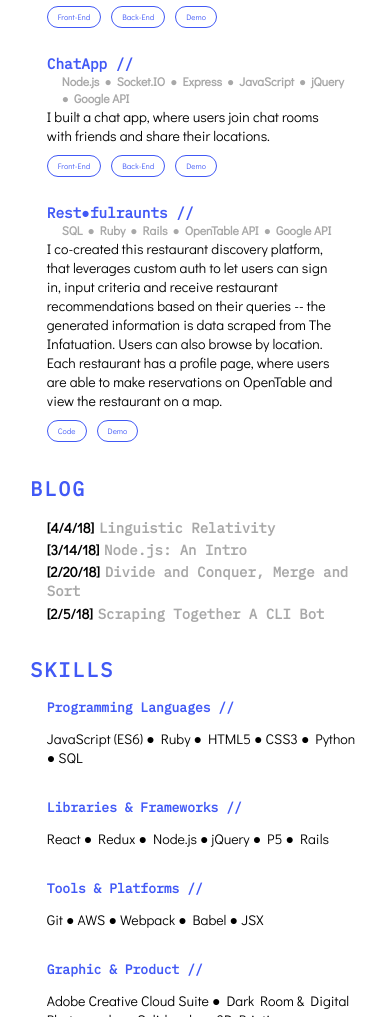
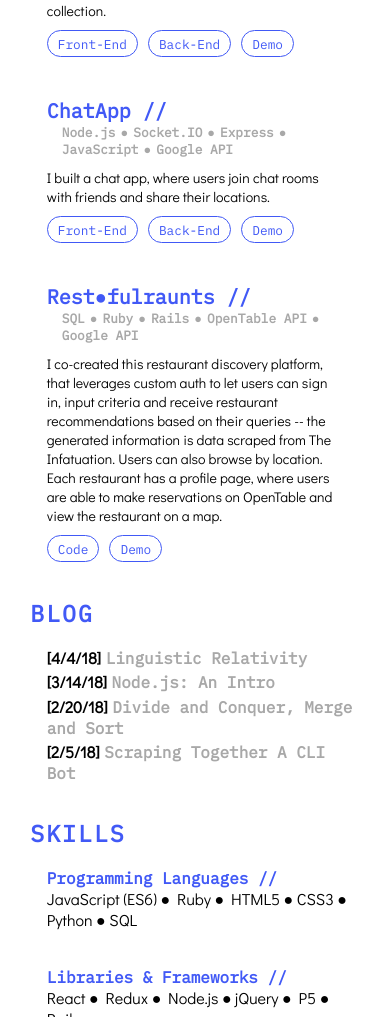
Before and after one commit to brookescarlett/brookescarlett.github.io, a website: page index.html in a window 390 px wide. Shown: the part 983-2000 px from the top of the page. Drawn offline with Linux system fonts and the light colour scheme.

Commit message:
working on mobile

```diff
--- a/index.html
+++ b/index.html
@@ -12,7 +12,7 @@
     <div class="header">
       <div>
         <h1 id="name">Brooke Scarlett Yalof</h1>
-        <h3 id="bio">Brooklyn-based <a href="" class="typewrite" data-period="2000" data-type='[ "full stack web developer", "foodie", "nerd", "taurus" ]'><span class="wrap"></a></span>, passionate about clean design and producing work that makes an impact.</h3>
+        <h3 id="bio">Brooklyn-based <a href="" class="typewrite" data-period="2000" data-type='[ "engineer", "foodie", "nerd", "taurus" ]'><span class="wrap"></a></span>, passionate about clean design and producing work that makes an impact.</h3>
       </div>
 
       <div class="resume"><a href="assets/bsyresume.pdf" download="bsyresume">View Resume</a></div>
@@ -24,6 +24,8 @@
         <a href="https://www.linkedin.com/in/brooke-yalof-34176aa0/" target="_blank"><i class="fa fa-linkedin" aria-hidden="true"></i></a>
         <a href="https://www.behance.net/brookescarlettyalof" target="_blank"><i class="fa fa-behance" aria-hidden="true"></i></a>
       </span>
+
+      <span class="arrow"><i class="fa fa-angle-double-down"></i></span>
     </div>
 
 
@@ -64,8 +66,6 @@
             <p>Express</p>
             <p>●</p>
             <p>JavaScript</p>
-            <p>●</p>
-            <p>jQuery</p>
             <p>●</p>
             <p>Google API</p>
           </div>
--- a/src/style.css
+++ b/src/style.css
@@ -15,13 +15,13 @@ h2 {
   text-transform: uppercase;
   letter-spacing: 2px;
   color: rgba(65, 89, 246, 1);
-  font-size: 20px;
+  font-size: 1.45rem;
   width: 100%;
   /* margin-bottom: 20px; */
 }
 
 p {
-  font-size: 1.1rem;
+  font-size: 0.9rem;
 }
 
 /* Header */
@@ -37,6 +37,7 @@ p {
   display: flex;
   flex-direction: column;
   justify-content: center;
+  position: relative;
 }
 
 
@@ -74,7 +75,7 @@ p {
 }
 
 .social-icons {
-  font-size: 24px;
+  font-size: 1.5rem;
 }
 
 .social-icons i {
@@ -122,6 +123,15 @@ span.wrap {
   color: rgba(255,255,255,0.6);
 }
 
+.arrow {
+  font-size: 2rem;
+  padding: 5%;
+  position:absolute;
+  bottom:0;
+  right: 0;
+}
+
+
 /* Container */
 .container {
   margin: 5%;
@@ -148,34 +158,30 @@ span.wrap {
 
 div.project-container{
   margin-bottom: 2%;
+  margin: 20px 0;
 }
 
 .projects > #p3 {
   margin-bottom: 0%;
 }
 
-.project-container {
-  margin: 20px 0;
-}
-
 .project-header {
   display: flex;
   align-items: baseline;
+  margin-bottom: 10px;
 }
 
 .title {
   font-family: 'IBM Plex Mono', monospace;
   font-weight: bolder;
   color: rgba(65, 89, 246, 1);
-  font-size: 1.1rem;
+  font-size: 1rem;
 }
 
 .frameworks {
-  font-family: 'IBM Plex Mono', monospace;
   text-decoration: none;
   padding-left: 15px;
   color: #a8a8a8;
-  font-size: .85rem !important;
   font-weight: bolder;
   display: flex;
   flex-direction: row;
@@ -183,8 +189,9 @@ div.project-container{
 
 .frameworks > p{
   margin-bottom: 0px;
-  margin-right: 10px;
-  font-size: 14px;
+  margin-right: 5px;
+  font-size: .8rem;
+  font-family: 'IBM Plex Mono', monospace;
 }
 
 .project-header > div > a:hover {
@@ -203,13 +210,11 @@ p.description {
 }
 
 .softwares > div {
-  font-family: 'IBM Plex Mono', monospace;
   border: 1px solid rgba(65, 89, 246, 1);
   border-radius: 16px;
   color: rgba(65, 89, 246, 1);
   padding: 0px 20px;
-  height: 32px;
-  font-size: 0.85rem;
+  height: 24px;
   position: relative;
   text-align: center;
   vertical-align: middle;
@@ -222,6 +227,8 @@ p.description {
 .softwares > div > a{
   text-decoration: none;
   color: rgba(65, 89, 246, 1);
+  font-size: 0.8rem;
+  font-family: 'IBM Plex Mono', monospace;
 }
 
 .softwares > div > a:hover{
@@ -232,7 +239,7 @@ p.description {
 /* Blog Posts */
 .blog-posts {
   margin-bottom: 1%;
-  font-size: 18px;
+  font-size: 1rem;
 }
 
 .blog :last-child {
@@ -263,14 +270,21 @@ p.description {
 
 .skills > div {
   width: 20%;
-  margin-right: 5%;
+  padding-right: 2.5%;
+  margin-right: 2.5%;
+  border-right: 2px solid rgba(168, 168, 168, .3);
+}
+
+.skills > div:last-child {
+  margin-right: 0%;
+  padding-right: 5%;
 }
 
 .skill-type, .school-name {
   font-family: 'IBM Plex Mono', monospace;
   font-weight: bolder;
   color: rgba(65, 89, 246, 1);
-  font-size: 1.1rem;
+  font-size: 1rem;
 }
 
 /* Education  */
@@ -345,18 +359,17 @@ footer {
 /* Mobile  */
 @media only screen and (max-width: 700px) {
 
-  #name {
-    font-size: 2rem
+  p {
+    font-size: 0.8rem
   }
 
   #bio {
-    font-size: 1.5rem;
-    margin-right: 10%;
+    margin-right: 10%
   }
 
-  .resume a{
-    font-size: 1.25rem;
-  }
+  /* .social-icons > i.fa-events-icons-ready{
+    font-size: 400rem !important;
+  } */
 
   .project-container {
     margin-bottom: -10px;
@@ -369,7 +382,7 @@ footer {
     margin-left: 0px
   }
   span.project-header > div{
-    font-size: 0.9rem !important;
+    font-size: 1.25rem !important;
     font-weight: 800px;
   }
 
@@ -380,7 +393,6 @@ footer {
   }
 
   .frameworks > p{
-    font-size: 12px;
     margin: 0px 5px 0px 0px;
   }
 
@@ -399,7 +411,7 @@ footer {
     border: 1px solid rgba(65, 89, 246, 1);
     padding: 5px 10px;
     margin-top: 5px;
-    height: 10px;
+    height: 15px;
     font-size: 0.5rem;
     position: relative;
     text-align: center;
@@ -408,10 +420,6 @@ footer {
     flex-direction: row;
     justify-content: center;
     margin-right: 10px;
-  }
-
-  div.blog-posts {
-    font-size: 14px;
   }
 
   .skills {
@@ -423,14 +431,14 @@ footer {
     display: block;
     padding-bottom: 5%;
     margin-left: 5%;
-    font-size: 14px;
   }
 
   .mobile-skill-type {
     font-family: 'IBM Plex Mono', monospace;
     color: rgba(65, 89, 246, 1);
     font-weight: bolder;
-    font-size: 13px;
+    font-size: 1rem;
+    margin-bottom: 0px;
   }
 
 
```
Also changed, not shown: 1 other file.
